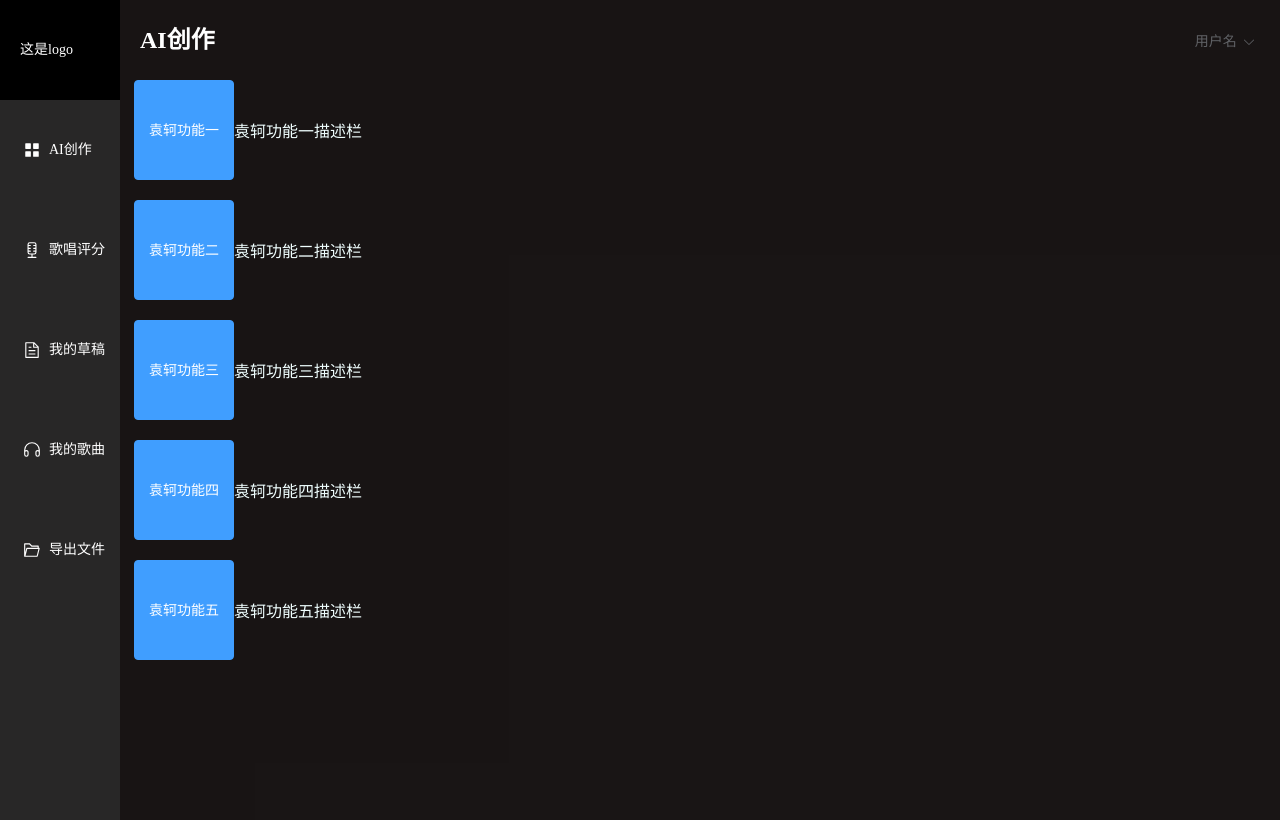
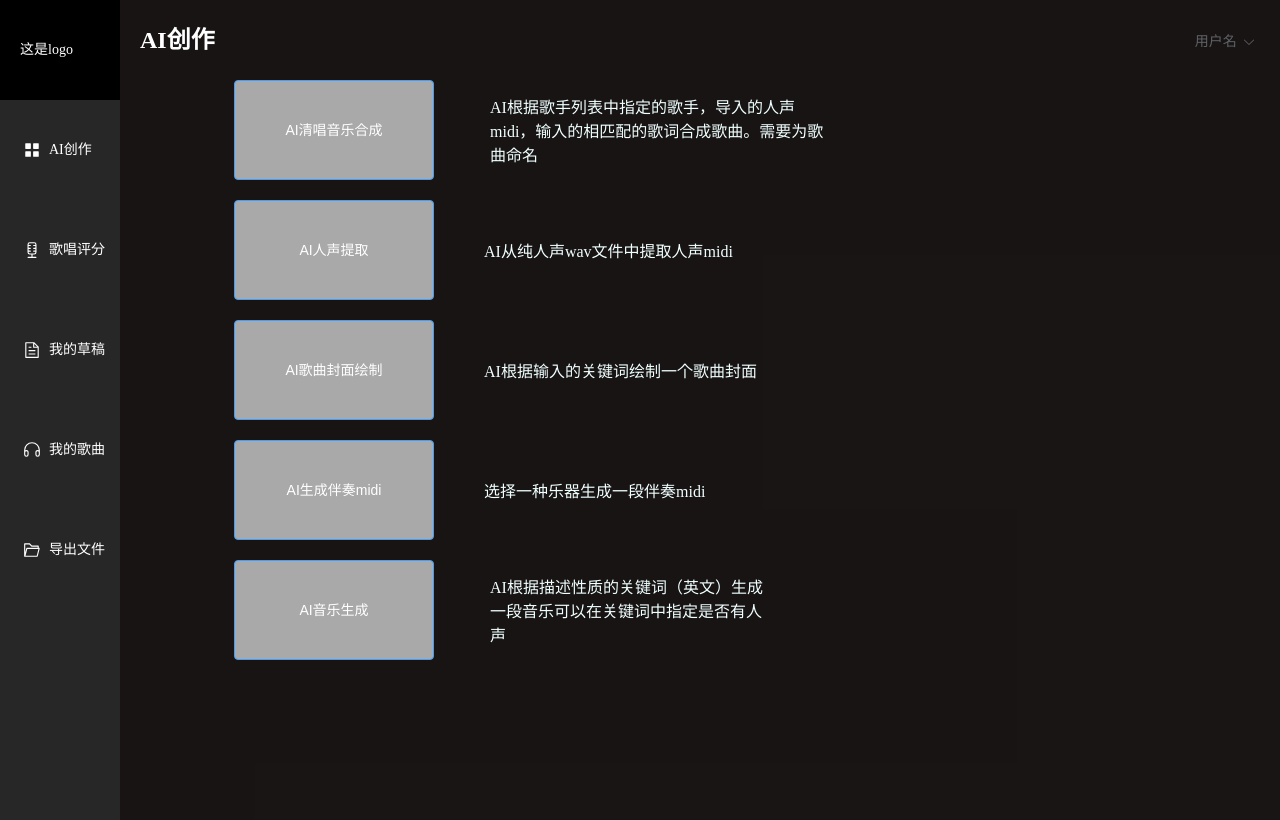
Before and after one commit to Cz111111/music-builder, a Vue app in the folder music-builder-front/: page /#/index in a window 1280 px wide. Both pictures are taken after a click on the item "AI创作". Built offline with nearby package versions, Linux system fonts and the light colour scheme.

Commit message:
袁轲前端部分完善

```diff
--- a/music-builder-front/src/components/card.vue
+++ b/music-builder-front/src/components/card.vue
@@ -46,8 +46,8 @@ defineProps(['item']);
         </div>
         <div class="button">
           <el-button round>导出</el-button>
-          <el-button round>编辑</el-button>
-          <el-button round>删除</el-button>
+          <el-button round>编辑()</el-button>
+          <el-button round>删除()</el-button>
         </div>
       </div>
       </template>
--- a/music-builder-front/src/components/sidebyside1.vue
+++ b/music-builder-front/src/components/sidebyside1.vue
@@ -5,30 +5,37 @@
         class="square-button"
         @click="openDialog"
       >
-        袁轲功能一
+      AI清唱音乐合成
       </el-button>
       <div class="text-container">
-        袁轲功能一描述栏
+        <el-col :span="12">
+        AI根据歌手列表中指定的歌手，导入的人声midi，输入的相匹配的歌词合成歌曲。需要为歌曲命名
+        </el-col>
       </div>
       <!-- 添加el-dialog组件 -->
-      <el-dialog v-model="dialogVisible" title="弹窗标题" width="500">
+      <el-dialog v-model="dialogVisible" title="AI清唱音乐合成" width="500">
         <el-form :model="form" @submit.prevent="handleSubmit">
           <el-form-item label="歌词:" :label-width="formLabelWidth">
             <el-input v-model="form.name" autocomplete="off" />
           </el-form-item>
           <el-form-item label="歌手名:" :label-width="formLabelWidth">
             <el-select v-model="form.region" placeholder="Please select a zone">
-              <el-option label="歌手1" value="shanghai" />
-              <el-option label="蔡徐坤" value="beijing" />
+              <el-option label="云与光" value="云与光" />
+              <el-option label="Opencpop" value="Opencpop" />
+              <el-option label="星空" value="星空" />
+              <el-option label="霖离" value="霖离" />
+              <el-option label="霁何虹" value="霁何虹" />
+              <el-option label="华晓熊" value="华晓熊" />
+              <el-option label="秋绘" value="秋绘" />
             </el-select>
           </el-form-item>
           <el-form-item label="MIDI文件:" :label-width="formLabelWidth">
             <input type="file" id="midi" @change="handleMidiChange" />
           </el-form-item>
-          <el-form-item label="WAV 文件" :label-width="formLabelWidth">
-            <input input type="file" id="wavname" @change="handleWavChange" />
+          <el-form-item label="歌名" :label-width="formLabelWidth">
+            <el-input v-model="form.wavname" autocomplete="off" />
           </el-form-item>
-          <button type="submit">提交</button>
+          <button type="submit">确定</button>
         </el-form>
         <template #footer>
         </template>
@@ -47,7 +54,7 @@
   name: '',
   region: null,
   midi: null,
-  wavname: null,
+  wavname: '',
 });
 
 const handleMidiChange = (event) => {
@@ -57,12 +64,6 @@ const handleMidiChange = (event) => {
   }
 };
 
-const handleWavChange = (event) => {
-  const file = event.target.files[0];
-  if (file) {
-    form.value.wavname = file;
-  }
-};
 
 function openDialog() {
   dialogVisible.value = true; // 打开弹窗
@@ -108,7 +109,7 @@ const handleSubmit = async () => {
     midi: null,
     region: null,
     name: '',
-    wavname: null
+    wavname: ''
   }
 }
   </script>
@@ -119,16 +120,19 @@ const handleSubmit = async () => {
   align-items: center;
 }
 .square-button {
-  width: 100px; /* 设置宽度为100px */
+  width: 200px; /* 设置宽度为100px */
   height: 100px; /* 设置高度为100px，与宽度相同，形成正方形 */
   padding: 0; /* 移除内边距，确保按钮大小不变 */
   display: flex;
   justify-content: center;
   align-items: center;
+  background-color: darkgrey;
+  margin-left: 100px;
   /* 其他样式保持不变 */
 }
 .text-container {
   flex-grow: 1;
+  margin-left: 50px;
   /* 其他样式保持不变 */
 }
   </style>
--- a/music-builder-front/src/components/sidebyside2.vue
+++ b/music-builder-front/src/components/sidebyside2.vue
@@ -5,18 +5,20 @@
         class="square-button"
         @click="openDialog"
       >
-      袁轲功能二
+      AI人声提取
       </el-button>
       <div class="text-container">
-        袁轲功能二描述栏
+<!--         <el-col :span="12"> -->
+        AI从纯人声wav文件中提取人声midi
+<!--         </el-col> -->
       </div>
       <!-- 添加el-dialog组件 -->
-      <el-dialog v-model="dialogVisible" title="弹窗标题" width="500">
+      <el-dialog v-model="dialogVisible" title="AI人声提取" width="500">
         <el-form :model="form" @submit.prevent="handleSubmit">
           <el-form-item label="WAV 文件" :label-width="formLabelWidth">
             <input input type="file" id="wavname" @change="handleWavChange" />
           </el-form-item>
-          <button type="submit">提交</button>
+          <button type="submit">确定</button>
         </el-form>
         <template #footer>
         </template>
@@ -95,16 +97,19 @@ const handleSubmit = async () => {
   align-items: center;
 }
 .square-button {
-  width: 100px; /* 设置宽度为100px */
+  width: 200px; /* 设置宽度为100px */
   height: 100px; /* 设置高度为100px，与宽度相同，形成正方形 */
   padding: 0; /* 移除内边距，确保按钮大小不变 */
   display: flex;
   justify-content: center;
   align-items: center;
+  background-color: darkgrey;
+  margin-left: 100px;
   /* 其他样式保持不变 */
 }
 .text-container {
   flex-grow: 1;
+  margin-left: 50px;
   /* 其他样式保持不变 */
 }
   </style>
--- a/music-builder-front/src/components/sidebyside3.vue
+++ b/music-builder-front/src/components/sidebyside3.vue
@@ -5,18 +5,20 @@
         class="square-button"
         @click="openDialog"
       >
-      袁轲功能三
+      AI歌曲封面绘制
       </el-button>
       <div class="text-container">
-        袁轲功能三描述栏
+<!--         <el-col :span="12"> -->
+        AI根据输入的关键词绘制一个歌曲封面
+<!--         </el-col> -->
       </div>
       <!-- 添加el-dialog组件 -->
-      <el-dialog v-model="dialogVisible" title="弹窗标题" width="500">
+      <el-dialog v-model="dialogVisible" title="AI歌曲封面绘制" width="500">
         <el-form :model="form" @submit.prevent="handleSubmit">
           <el-form-item label="关键词（最好英文）" :label-width="formLabelWidth">
             <el-input v-model="form.keyword" autocomplete="off" />
           </el-form-item>
-          <button type="submit">提交</button>
+          <button type="submit">确定</button>
         </el-form>
         <template #footer>
         </template>
@@ -87,16 +89,19 @@ const handleSubmit = async () => {
   align-items: center;
 }
 .square-button {
-  width: 100px; /* 设置宽度为100px */
+  width: 200px; /* 设置宽度为100px */
   height: 100px; /* 设置高度为100px，与宽度相同，形成正方形 */
   padding: 0; /* 移除内边距，确保按钮大小不变 */
   display: flex;
   justify-content: center;
   align-items: center;
+  background-color: darkgrey;
+  margin-left: 100px;
   /* 其他样式保持不变 */
 }
 .text-container {
   flex-grow: 1;
+  margin-left: 50px;
   /* 其他样式保持不变 */
 }
   </style>
--- a/music-builder-front/src/components/sidebyside4.vue
+++ b/music-builder-front/src/components/sidebyside4.vue
@@ -5,21 +5,23 @@
         class="square-button"
         @click="openDialog"
       >
-      袁轲功能四
+      AI生成伴奏midi
       </el-button>
       <div class="text-container">
-        袁轲功能四描述栏
+<!--         <el-col :span="12"> -->
+        选择一种乐器生成一段伴奏midi
+<!--         </el-col> -->
       </div>
       <!-- 添加el-dialog组件 -->
-      <el-dialog v-model="dialogVisible" title="弹窗标题" width="500">
+      <el-dialog v-model="dialogVisible" title="AI生成伴奏midi" width="500">
         <el-form :model="form" @submit.prevent="handleSubmit">
           <el-form-item label="乐器:" :label-width="formLabelWidth">
             <el-select v-model="form.instrument" placeholder="Please select a zone">
-              <el-option label="歌手1" value="shanghai" />
-              <el-option label="蔡徐坤" value="beijing" />
+              <el-option label="原声大钢琴" value="Acoustic Grand" />
+              <el-option label="管弦乐打击" value="Orchestra Hit" />
             </el-select>
           </el-form-item>
-          <button type="submit">提交</button>
+          <button type="submit">确定</button>
         </el-form>
         <template #footer>
         </template>
@@ -105,16 +107,19 @@ const handleSubmit = async () => {
   align-items: center;
 }
 .square-button {
-  width: 100px; /* 设置宽度为100px */
+  width: 200px; /* 设置宽度为100px */
   height: 100px; /* 设置高度为100px，与宽度相同，形成正方形 */
   padding: 0; /* 移除内边距，确保按钮大小不变 */
   display: flex;
   justify-content: center;
   align-items: center;
+  background-color: darkgrey;
+  margin-left: 100px;
   /* 其他样式保持不变 */
 }
 .text-container {
   flex-grow: 1;
+  margin-left: 50px;
   /* 其他样式保持不变 */
 }
   </style>
--- a/music-builder-front/src/components/sidebyside5.vue
+++ b/music-builder-front/src/components/sidebyside5.vue
@@ -5,18 +5,20 @@
         class="square-button"
         @click="openDialog"
       >
-      袁轲功能五
+      AI音乐生成
       </el-button>
       <div class="text-container">
-        袁轲功能五描述栏
+        <el-col :span="12">
+        AI根据描述性质的关键词（英文）生成一段音乐可以在关键词中指定是否有人声
+        </el-col>
       </div>
       <!-- 添加el-dialog组件 -->
-      <el-dialog v-model="dialogVisible" title="弹窗标题" width="500">
+      <el-dialog v-model="dialogVisible" title="AI音乐生成" width="500">
         <el-form :model="form" @submit.prevent="handleSubmit">
           <el-form-item label="关键词（最好英文）" :label-width="formLabelWidth">
             <el-input v-model="form.keyword" autocomplete="off" />
           </el-form-item>
-          <button type="submit">提交</button>
+          <button type="submit">确定</button>
         </el-form>
         <template #footer>
         </template>
@@ -87,16 +89,19 @@ const handleSubmit = async () => {
   align-items: center;
 }
 .square-button {
-  width: 100px; /* 设置宽度为100px */
+  width: 200px; /* 设置宽度为100px */
   height: 100px; /* 设置高度为100px，与宽度相同，形成正方形 */
   padding: 0; /* 移除内边距，确保按钮大小不变 */
   display: flex;
   justify-content: center;
   align-items: center;
+  background-color: darkgrey;
+  margin-left: 100px;
   /* 其他样式保持不变 */
 }
 .text-container {
   flex-grow: 1;
+  margin-left: 50px;
   /* 其他样式保持不变 */
 }
   </style>
```
